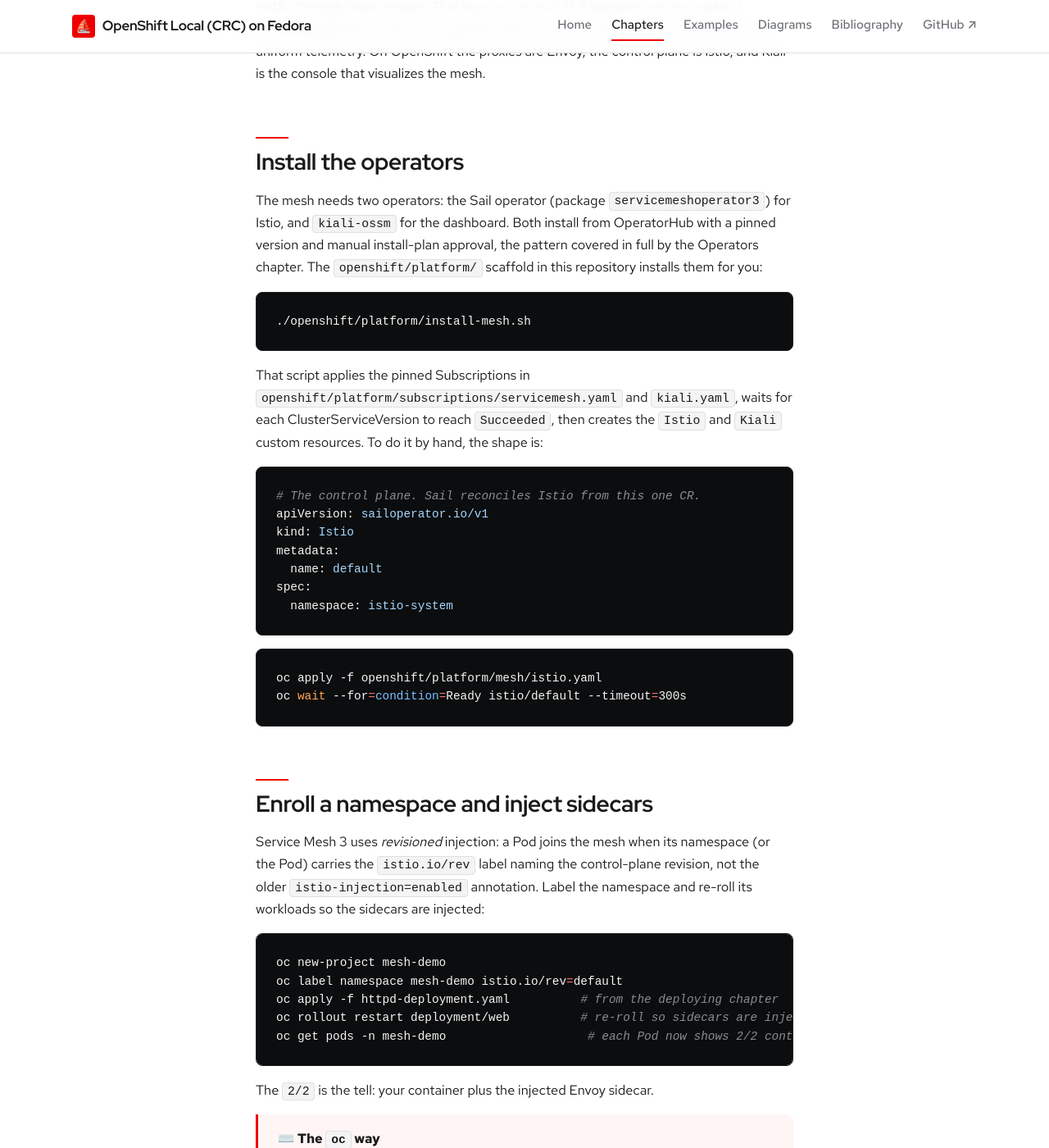
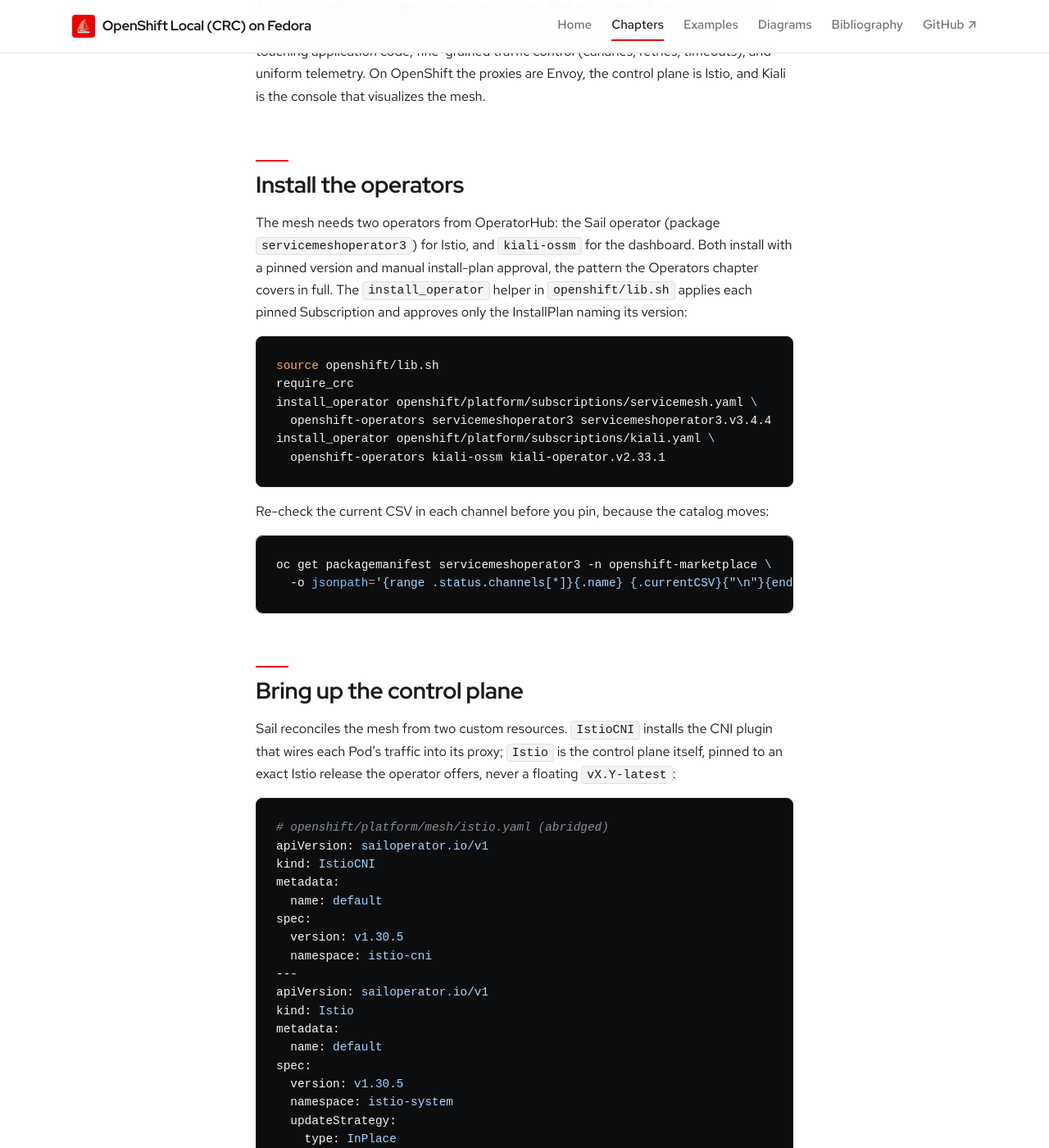
Before and after one commit to patterncatalyst/openshift-local-on-fedora, a Jekyll site: the page built from _docs/08-service-mesh.md, in a window 1280 px wide and 1400 px high, scrolled down 720 px. Shown: the whole window at 82% size. Built offline with Jekyll 4.4.1, drawn with Linux system fonts in a browser that asks for light colours; some web fonts are replaced; some of the changed text lies outside the part shown.

Commit message:
docs(site): verify §8 service mesh live, fix chapter to match
- bump stale operator pins to current catalog CSVs (OSSM v3.4.4, Kiali
  v2.33.1); the old v2.27.5 is gone from stable and would hang the install
- rewrite Build/run/observe to the verified standalone path (install_operator
  x2 + IstioCNI/Istio control plane + mesh-demo enrollment + STRICT mTLS);
  describe install-mesh.sh accurately as the Helm-release path it is
- show the control plane as IstioCNI + a version-pinned Istio (v1.30.5)
- describe the Envoy proxy as a native sidecar (init container), matching 2/2
- make the canary coherent (DestinationRule subsets + version labels) and
  scope the Kiali-graph claim to once observability is wired
- add openshift/platform/mesh/strict-mtls.yaml so the chapter cites a real file

````diff
--- a/_docs/08-service-mesh.md
+++ b/_docs/08-service-mesh.md
@@ -1,15 +1,16 @@
 ---
 title: "OpenShift Service Mesh"
 order: 8
-description: "Install OpenShift Service Mesh 3 and Kiali as Operators, enable sidecar injection, enforce STRICT mTLS, and split traffic with a canary."
+description: "Install OpenShift Service Mesh 3 and Kiali as Operators, bring up the Istio control plane, enable sidecar injection, enforce STRICT mTLS, and split traffic with a canary."
 ---
 
 OpenShift Service Mesh is Red Hat's distribution of Istio. Version 3 is driven by
 the Sail operator, which manages Istio through a small `Istio` custom resource
 instead of the older multi-CR control plane. This chapter installs the mesh and
-Kiali from OperatorHub, enrolls a namespace, turns on mutual TLS, and shifts a
-slice of traffic to a second version with a canary. It is the first thing in this
-guide delivered as an Operator, which sets up the Operators chapter next.
+Kiali from OperatorHub, brings up the control plane, enrolls a namespace, turns on
+mutual TLS, and shifts a slice of traffic to a second version with a canary. It is
+the first thing in this guide delivered as an Operator, which sets up the Operators
+chapter next.
 
 ## What the mesh gives you
 
@@ -21,58 +22,103 @@ plane is Istio, and Kiali is the console that visualizes the mesh.
 
 ## Install the operators
 
-The mesh needs two operators: the Sail operator (package `servicemeshoperator3`)
-for Istio, and `kiali-ossm` for the dashboard. Both install from OperatorHub with a
-pinned version and manual install-plan approval, the pattern covered in full by
-the Operators chapter. The `openshift/platform/` scaffold in this repository installs them for you:
+The mesh needs two operators from OperatorHub: the Sail operator (package
+`servicemeshoperator3`) for Istio, and `kiali-ossm` for the dashboard. Both install
+with a pinned version and manual install-plan approval, the pattern the Operators
+chapter covers in full. The `install_operator` helper in `openshift/lib.sh` applies
+each pinned Subscription and approves only the InstallPlan naming its version:
 
 ```bash
-./openshift/platform/install-mesh.sh
+source openshift/lib.sh
+require_crc
+install_operator openshift/platform/subscriptions/servicemesh.yaml \
+  openshift-operators servicemeshoperator3 servicemeshoperator3.v3.4.4
+install_operator openshift/platform/subscriptions/kiali.yaml \
+  openshift-operators kiali-ossm kiali-operator.v2.33.1
 ```
 
-That script applies the pinned Subscriptions in
-`openshift/platform/subscriptions/servicemesh.yaml` and `kiali.yaml`, waits for each
-ClusterServiceVersion to reach `Succeeded`, then creates the `Istio` and `Kiali`
-custom resources. To do it by hand, the shape is:
+Re-check the current CSV in each channel before you pin, because the catalog moves:
+
+```bash
+oc get packagemanifest servicemeshoperator3 -n openshift-marketplace \
+  -o jsonpath='{range .status.channels[*]}{.name} {.currentCSV}{"\n"}{end}'
+```
+
+## Bring up the control plane
+
+Sail reconciles the mesh from two custom resources. `IstioCNI` installs the CNI
+plugin that wires each Pod's traffic into its proxy; `Istio` is the control plane
+itself, pinned to an exact Istio release the operator offers, never a floating
+`vX.Y-latest`:
 
 ```yaml
-# The control plane. Sail reconciles Istio from this one CR.
+# openshift/platform/mesh/istio.yaml (abridged)
+apiVersion: sailoperator.io/v1
+kind: IstioCNI
+metadata:
+  name: default
+spec:
+  version: v1.30.5
+  namespace: istio-cni
+---
 apiVersion: sailoperator.io/v1
 kind: Istio
 metadata:
   name: default
 spec:
+  version: v1.30.5
   namespace: istio-system
+  updateStrategy:
+    type: InPlace
 ```
 
 ```bash
 oc apply -f openshift/platform/mesh/istio.yaml
-oc wait --for=condition=Ready istio/default --timeout=300s
+oc wait istiocni/default --for=condition=Ready --timeout=300s
+oc wait istio/default   --for=condition=Ready --timeout=600s
+```
+
+The `Istio` CR named `default` serves the revision named `default`: a Pod joins the
+mesh when it carries the label `istio.io/rev=default`. List the exact versions your
+installed operator accepts before you pin one:
+
+```bash
+oc get crd istios.sailoperator.io -o json \
+  | jq -r '.. | .version? | .enum? // empty | .[]' | sort -uV
 ```
 
 ## Enroll a namespace and inject sidecars
 
-Service Mesh 3 uses *revisioned* injection: a Pod joins the mesh when its namespace
-(or the Pod) carries the `istio.io/rev` label naming the control-plane revision,
-not the older `istio-injection=enabled` annotation. Label the namespace and
-re-roll its workloads so the sidecars are injected:
+A Pod joins the mesh when its namespace (or the Pod) carries the `istio.io/rev`
+label naming the control-plane revision, not the older `istio-injection=enabled`
+annotation. Label the namespace first, then deploy: anything created afterward gets
+its proxy injected automatically.
 
 ```bash
 oc new-project mesh-demo
-oc label namespace mesh-demo istio.io/rev=default
-oc apply -f httpd-deployment.yaml          # from the deploying chapter
-oc rollout restart deployment/web          # re-roll so sidecars are injected
-oc get pods -n mesh-demo                    # each Pod now shows 2/2 containers
+oc label namespace mesh-demo istio.io/rev=default --overwrite
+oc apply -f examples/05-deploying/httpd-deployment.yaml   # the web Deployment + Service
+oc rollout status deployment/web -n mesh-demo
+oc get pods -n mesh-demo                                   # each Pod shows 2/2
 ```
 
-The `2/2` is the tell: your container plus the injected Envoy sidecar.
+The `2/2` is the tell. Service Mesh 3 injects the Envoy proxy as a *native sidecar*,
+an init container named `istio-proxy` that starts before your app and keeps running,
+so it counts toward the Pod's ready total without showing up in the normal container
+list. For a workload that was already running when you labeled the namespace, re-roll
+it so the proxy is injected:
+
+```bash
+oc rollout restart deployment/web -n mesh-demo
+```
 
 > **⌨️ The `oc` way**
 >
-> There is no `kubectl` shortcut here; the mesh is all custom resources. What `oc`
-> adds is the console: the **Kiali** link in the Networking menu opens the mesh
-> graph, where you watch live traffic flow between sidecars and see the mTLS lock
-> icons the next section turns on.
+> There is no `kubectl` shortcut here; the mesh is all custom resources. What the
+> OpenShift console adds is **Kiali**, linked from the Networking menu: it draws the
+> mesh topology and shows the per-workload mTLS status. The live traffic-rate graph
+> needs a metrics source, which the observability chapter wires in by pointing Kiali
+> at Prometheus.
 
 ## Enforce mutual TLS
 
@@ -80,7 +126,7 @@ Turn on STRICT mTLS for the namespace so every in-mesh call is mutually
 authenticated and encrypted:
 
 ```yaml
-# strict-mtls.yaml
+# openshift/platform/mesh/strict-mtls.yaml
 apiVersion: security.istio.io/v1
 kind: PeerAuthentication
 metadata:
@@ -92,21 +138,38 @@ spec:
 ```
 
 ```bash
-oc apply -f strict-mtls.yaml
+oc apply -f openshift/platform/mesh/strict-mtls.yaml
+oc get peerauthentication -n mesh-demo    # default = STRICT
 ```
 
 One wrinkle on OpenShift: the cluster router delivers plaintext to a Route-facing
 Pod, so a service that sits behind a Route needs a PERMISSIVE exception for that
 port, or the router's plaintext connection is refused. Keep the namespace STRICT
-and relax only the Route-facing workload.
+and relax only the Route-facing workload. The Helm chart's `mesh.enabled` path adds
+that exception for you.
 
 ## Split traffic with a canary
 
-Istio routes by `VirtualService` and `DestinationRule`. To send most traffic to v1
-and a slice to v2, define subsets and weight them:
+Istio splits traffic with two objects: a `DestinationRule` that names subsets of a
+Service by Pod label, and a `VirtualService` that weights those subsets. Run two
+versions of the workload, each carrying its own `version` label, then define the
+subsets and the split:
 
 ```yaml
-# canary 90/10 between two versions of "web"
+# Name the subsets by the version label.
+apiVersion: networking.istio.io/v1
+kind: DestinationRule
+metadata:
+  name: web
+spec:
+  host: web
+  subsets:
+    - name: v1
+      labels: { version: v1 }
+    - name: v2
+      labels: { version: v2 }
+---
+# Send 90% of traffic to v1 and 10% to v2.
 apiVersion: networking.istio.io/v1
 kind: VirtualService
 metadata:
@@ -121,8 +184,10 @@ spec:
           weight: 10
 ```
 
-Watch the split land in Kiali's graph: the two edges to v1 and v2 carry traffic in
-roughly the ratio you set.
+The subsets resolve only if the Pods carry a `version` label, so the two Deployments
+set `version: v1` and `version: v2` on their templates. With both running, the
+VirtualService sends roughly nine in ten requests to v1. You read the resulting split
+in Kiali's graph once the observability chapter connects Kiali to a metrics source.
 
 > **🤖 Explore with your agent**
 >
@@ -132,18 +197,33 @@ roughly the ratio you set.
 ## Build, run, observe
 
 ```bash
-./openshift/platform/install-mesh.sh                       # operators + Istio + Kiali
-oc wait --for=condition=Ready istio/default --timeout=300s
-oc new-project mesh-demo 2>/dev/null || oc project mesh-demo
+source openshift/lib.sh
+require_crc
+# 1. Operators (pinned, manual approval) and the control plane
+install_operator openshift/platform/subscriptions/servicemesh.yaml \
+  openshift-operators servicemeshoperator3 servicemeshoperator3.v3.4.4
+install_operator openshift/platform/subscriptions/kiali.yaml \
+  openshift-operators kiali-ossm kiali-operator.v2.33.1
+oc apply -f openshift/platform/mesh/istio.yaml
+oc wait istiocni/default --for=condition=Ready --timeout=300s
+oc wait istio/default   --for=condition=Ready --timeout=600s
+# 2. Enroll a namespace and deploy into it
+oc new-project mesh-demo
 oc label namespace mesh-demo istio.io/rev=default --overwrite
-oc apply -f httpd-deployment.yaml && oc rollout restart deployment/web
-oc get pods -n mesh-demo                                    # 2/2 per Pod
-oc apply -f strict-mtls.yaml
-oc get peerauthentication -n mesh-demo                      # STRICT
+oc apply -f examples/05-deploying/httpd-deployment.yaml
+oc rollout status deployment/web -n mesh-demo
+oc get pods -n mesh-demo                    # 2/2 per Pod: httpd + native istio-proxy
+# 3. STRICT mTLS
+oc apply -f openshift/platform/mesh/strict-mtls.yaml
+oc get peerauthentication -n mesh-demo      # default = STRICT
+oc delete project mesh-demo                 # clean up
 ```
 
-Pods at `2/2` and a STRICT `PeerAuthentication` confirm the mesh is enrolled and
-enforcing mTLS.
+Pods at `2/2` and a STRICT `PeerAuthentication` confirm the namespace is enrolled and
+the mesh is enforcing mutual TLS. The repository also scripts this as
+`./openshift/platform/install-mesh.sh`, which installs the same operators and control
+plane and then wires the mesh into the Helm release from the Helm chapter, so it
+expects that release already deployed.
 
 ## Where this fits
 
--- a/openshift/platform/mesh/istio.yaml
+++ b/openshift/platform/mesh/istio.yaml
@@ -1,5 +1,5 @@
 # OpenShift Service Mesh 3 control plane (Sail operator). Istio is pinned to
-# an exact release the installed OSSM offers (OSSM 3.4.3: v1.26 to v1.30).
+# an exact release the installed OSSM offers (OSSM 3.4.4: v1.26 to v1.30).
 # Never use a floating `vX.Y-latest`. List what the operator accepts with:
 #   oc get crd istios.sailoperator.io -o json | jq -r '.. | .version? | .enum? // empty | .[]' | sort -uV
 # The Istio CR named "default" serves revision "default": pods join with the
--- a/openshift/platform/subscriptions/kiali.yaml
+++ b/openshift/platform/subscriptions/kiali.yaml
@@ -16,5 +16,5 @@ spec:
   source: redhat-operators
   sourceNamespace: openshift-marketplace
   channel: stable
-  startingCSV: kiali-operator.v2.27.5
+  startingCSV: kiali-operator.v2.33.1
   installPlanApproval: Manual
--- a/openshift/platform/subscriptions/servicemesh.yaml
+++ b/openshift/platform/subscriptions/servicemesh.yaml
@@ -16,5 +16,5 @@ spec:
   source: redhat-operators
   sourceNamespace: openshift-marketplace
   channel: stable-3.4
-  startingCSV: servicemeshoperator3.v3.4.3
+  startingCSV: servicemeshoperator3.v3.4.4
   installPlanApproval: Manual
````
Also changed, not shown: _plans/iteration-plan.md (+25 -1 lines), openshift/platform/mesh/strict-mtls.yaml (added, +12 -0 lines), 1 other file.
